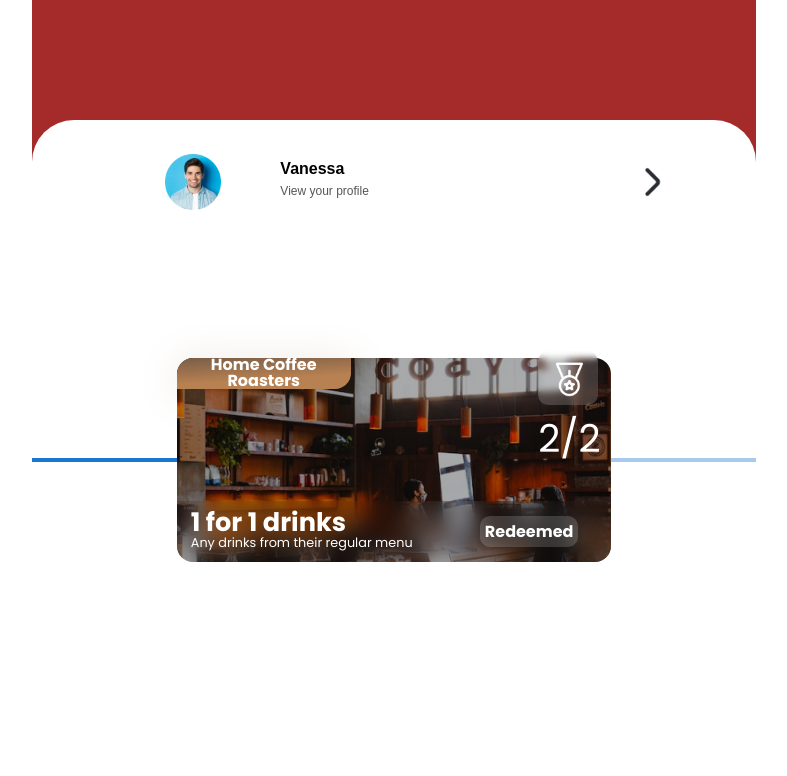
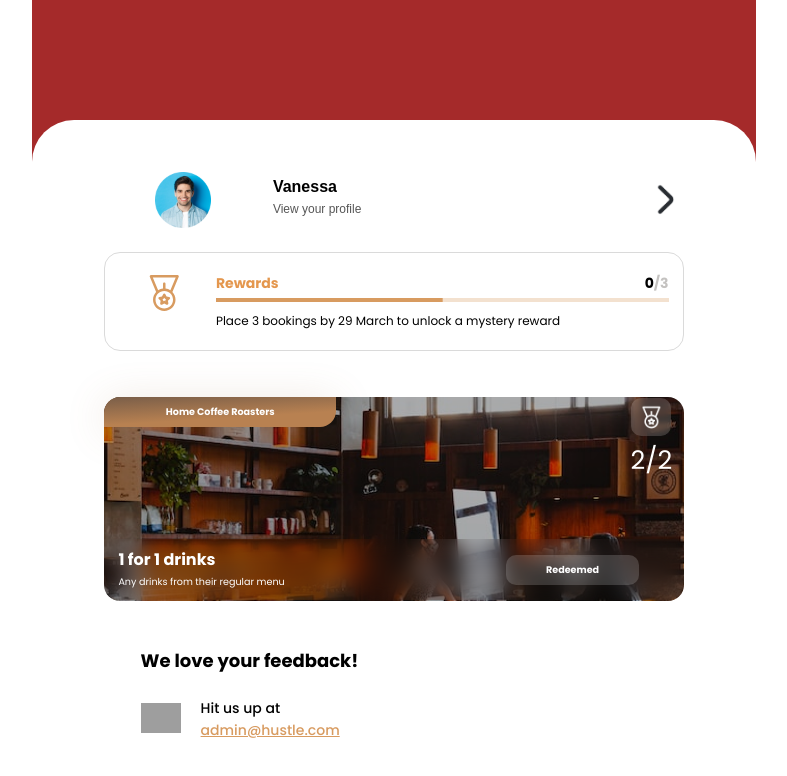
Before and after one commit to hustle-huts/hustlehuts-app, a Next.js app: page /users/profile in a window 1280 px wide. Shown: the top 776 px of the page, without its empty margins (246-1033 px from the left). Built offline with nearby package versions, Linux system fonts and the light colour scheme; grey boxes are pictures that could not be loaded.

Commit message:
Profile page

```diff
--- a/components/cafes/cafe-item.module.css
+++ b/components/cafes/cafe-item.module.css
@@ -10,23 +10,53 @@
 
 @media  (min-width: 510px) {
     .card {
-        height: 30%;
-        width: 60%;
+        height: 35%;
+        width: 80%;
     }
     .title {
+        font-size: 1.75vw !important;
+    }
+
+    .rightHeadingText {
+        font-size: 1.75vw !important;
+    }
+
+    .badge {
+        position: absolute;
+        width: 60px;
+        height: 60px;
+        right: 13px;
+        top: 20px;
+    }
+
+    .topleftHeadingText {
+        font-size: 3vw !important;
+    }
+
+    .bottomleftHeadingText {
+        font-size:1.5vw !important;
+    }
+}
+
+@media  (min-width: 1024px) {
+    .card {
+        height: 30%;
+        width: 80%;
+    }
+    .title {
+        font-size: 0.75vw !important;
+    }
+
+    .rightHeadingText {
+        font-size: 0.75vw !important;
+    }
+
+    .topleftHeadingText {
         font-size: 1.25vw !important;
     }
 
-    .rightHeadingText {
-        font-size: 1.25vw !important;
-    }
-
-    .topleftHeadingText {
-        font-size: 2vw !important;
-    }
-
     .bottomleftHeadingText {
-        font-size:1vw !important;
+        font-size:0.75vw !important;
     }
 }
 
@@ -34,7 +64,6 @@
 .title {
     font-size: 2vw;
     color: white;
-    line-height: 16.5px;
     display: flex;
     align-items: center;
     justify-content: center;
@@ -59,12 +88,12 @@
 
 .badge {
     position: absolute;
-    width: 60px;
+    width: 40px;
     display: flex;
     flex-direction: column;
     align-items: center;
     justify-content: center;
-    height: 60px;
+    height: 40px;
     right: 13px;
     top: 20px;
 }
@@ -73,7 +102,7 @@
     align-items: center;
     color: white;
     padding-top: 5px;
-    font-size: 3vw;
+    font-size: 2vw;
     font-weight: 400;
     justify-content: center;
     text-align: center;
--- /dev/null
+++ b/components/icons/badge-icon.tsx
@@ -0,0 +1,10 @@
+export default function BadgeIcon() {
+    return (
+        <>
+            <svg width="10px" height="10px" viewBox="0 0 28 28" fill="none" >
+            <path d="M8.30095 13.2472C6.95928 14.6588 6.12511 16.5663 6.12511 18.6663C6.12511 23.0063 9.66011 26.5413 14.0001 26.5413C18.3401 26.5413 21.8751 23.0063 21.8751 18.6663C21.8751 16.5663 21.0409 14.6588 19.6993 13.2472L24.1384 2.67134C24.2493 2.40301 24.2201 2.09384 24.0626 1.84884C23.8993 1.60384 23.6251 1.45801 23.3334 1.45801H4.66678C4.37511 1.45801 4.10095 1.60384 3.93761 1.84884C3.77428 2.09384 3.74511 2.40301 3.86178 2.67134L8.30095 13.2472ZM14.0001 24.7913C10.6226 24.7913 7.87511 22.0438 7.87511 18.6663C7.87511 15.2888 10.6226 12.5413 14.0001 12.5413C17.3776 12.5413 20.1251 15.2888 20.1251 18.6663C20.1251 22.0438 17.3776 24.7913 14.0001 24.7913ZM22.0151 3.20801L18.2934 12.0747C17.2667 11.4012 16.0955 10.9795 14.8751 10.8438V7.58301C14.8751 7.09884 14.4843 6.70801 14.0001 6.70801C13.5159 6.70801 13.1251 7.09884 13.1251 7.58301V10.8438C11.8709 10.9838 10.7101 11.4155 9.70678 12.0747L5.98511 3.20801H22.0151Z" fill="#D89B60"/>
+            <path d="M17.3598 16.7473L15.5806 16.4906L14.7815 14.8748C14.6356 14.5773 14.3323 14.3848 13.9998 14.3848C13.6673 14.3848 13.364 14.5714 13.2181 14.8748L12.419 16.4906L10.6398 16.7473C10.3073 16.7939 10.039 17.0273 9.93396 17.3423C9.82896 17.6573 9.91646 18.0073 10.1556 18.2406L11.4448 19.4948L11.1415 21.2681C11.0831 21.5948 11.2173 21.9273 11.4915 22.1256C11.7598 22.3239 12.1215 22.3473 12.4131 22.1898L13.9998 21.3556L15.5923 22.1898C15.7206 22.2598 15.8606 22.2889 16.0006 22.2889C16.1815 22.2889 16.3623 22.2306 16.514 22.1198C16.7823 21.9214 16.9165 21.5948 16.864 21.2623L16.5606 19.4889L17.8498 18.2348C18.089 18.0014 18.1765 17.6573 18.0715 17.3364C17.9665 17.0273 17.6923 16.7998 17.3598 16.7473ZM15.009 18.5673C14.8048 18.7656 14.7115 19.0573 14.7581 19.3431L14.8398 19.8214L14.4081 19.5939C14.2798 19.5298 14.1398 19.4948 13.9998 19.4948C13.8598 19.4948 13.7198 19.5298 13.5915 19.5939L13.1598 19.8214L13.2415 19.3431C13.2881 19.0573 13.1948 18.7714 12.9906 18.5673L12.6406 18.2289L13.119 18.1589C13.4048 18.1181 13.6498 17.9373 13.7781 17.6806L13.9998 17.2431L14.2156 17.6806C14.344 17.9373 14.589 18.1181 14.8748 18.1589L15.3531 18.2289L15.009 18.5673Z" fill="#D89B60"/>
+            </svg>
+        </>
+    )
+}
--- a/components/users/profile-box.module.css
+++ b/components/users/profile-box.module.css
@@ -1,5 +1,5 @@
 .container {
-    padding: 20px 14px;
+    padding: 20px 0px;
     display: flex;
     flex-direction: row;
     align-items: center;
@@ -12,7 +12,6 @@
     height: 84px;
     text-align: center;
     top:20px;
-    position: absolute;
 }
 
 
--- a/components/users/user-reward.module.css
+++ b/components/users/user-reward.module.css
@@ -0,0 +1,56 @@
+.container {
+    padding: 20px 14px;
+    display: flex;
+    flex-direction: column;
+    align-items: center;
+    width: 80%;
+    border: none;
+    margin-top: 10px;
+
+    text-align: center;
+    background-color: white;
+    border-radius: 16px;
+    border: 1px solid #DADADA;
+    justify-content: space-between;
+    height: fit-content;
+    text-align: center;
+    top:120px;
+}
+
+.title {
+    display: flex;
+    flex-direction: row;
+}
+
+.icon {
+    flex: 1;
+    margin-right: 6px;
+    height: 40px;
+}
+
+.reward {
+    display: flex;
+    flex-direction: column;
+    flex: 5;
+}
+
+.bar {
+    color: #D89B60;
+}
+
+.progress {
+    display: flex;
+    flex-direction: row;
+    justify-content: space-between;
+}
+
+.desc {
+    font-size: 12px;
+    font-weight: 400;
+    text-align: left;
+    margin-top: 10px;
+}
+
+.MuiLinearProgress-root {
+    height: 10px;
+  }
--- a/components/users/user-reward.tsx
+++ b/components/users/user-reward.tsx
@@ -0,0 +1,29 @@
+import styles from './user-reward.module.css';
+import BadgeIcon from '../icons/badge-icon';
+import { LinearProgress } from '@mui/material';
+export default function UserReward() {
+
+    return (
+        <div className={styles.container}>
+            <div className={styles.title}>
+                <div className={styles.icon}>
+                <BadgeIcon />
+                </div>
+                <div className={styles.reward}>
+                    <div className={styles.progress}>
+                        <h1 style={{ fontSize:"14px", color:"#E4974E", textAlign:"left" }}>Rewards</h1>
+                        <span style={{display:"flex", flexDirection:"row", flex:" 2"}}>
+                            <h2 style={{ fontSize:"14px", color:"#000000", flex:"1"}}>0</h2>
+                            <h2 style={{ fontSize:"14px", color:"#C4C2C0", flex:"1" }}>/3</h2>
+                        </span>
+
+                    </div>
+                    <div style={{ height: '4px', color:"#D89B60", marginTop:'4px' }}>
+                        <LinearProgress color='inherit' variant='determinate' value={50} />
+                    </div>
+                    <p className={styles.desc}>Place 3 bookings by 29 March to unlock a mystery reward</p>
+                </div>
+            </div>
+        </div>
+        );
+}
--- a/pages/users/profile/index.tsx
+++ b/pages/users/profile/index.tsx
@@ -2,15 +2,35 @@ import Button from '@/components/ui/button';
 import Input from '@/components/ui/input';
 import styles from '../../../styles/Profile.module.css';
 import CafeItem from '@/components/cafes/cafe-item';
+
 import ProfileBox from '@/components/users/profile-box';
 import { LinearProgress } from '@mui/material';
+import UserReward from '@/components/users/user-reward';
+import Image from 'next/image';
+import FeedbackIcon from '../../../public/images/feedback.png'
+import Link from 'next/link';
 export default function ProfilePage() {
     return (
         <div className={styles.container}>
             <div className={styles.profileContainer}>
-                <ProfileBox />
-                <LinearProgress variant="determinate" value={50} />
-                <CafeItem isOpen />
+                <div className={styles.box}>
+                    <ProfileBox />
+                    <UserReward />
+                    <div className={styles.cafeContainer} style={{ display:'flex', justifyContent:'center', height:'40%'}}>
+                        <CafeItem isOpen />
+                    </div>
+                    <div style={{ height:"15%", display:'flex', width:'70%', flexDirection:'column', justifyContent:'center', alignItems:'center'}}>
+                        <p className={styles.feedback}>We love your feedback!</p>
+                        <div className={styles.linkBox}>
+                            <Image style={{ width: '40px', height: '40px', objectFit:"contain" }} alt="" src={FeedbackIcon} height={10} width={10} />
+                            <div className={styles.feedbackText}>
+                                <p className={styles.hit}>Hit us up at</p>
+                                <a className={styles.link}>admin@hustle.com</a>
+                            </div>
+                        </div>
+                    </div>
+
+                </div>
             </div>
         </div>
     );
--- a/styles/Profile.module.css
+++ b/styles/Profile.module.css
@@ -2,6 +2,7 @@
     height: 100%;
     width: 100%;
     display: flex;
+
     background-color: brown;
     flex-direction: column;
     align-content: center;
@@ -10,14 +11,68 @@
 
 .profileContainer {
     height: 85%;
+    padding-top: 10px;
     width: 100%;
     position: absolute;
     bottom: 0px;
+    margin-top: 15%; /* set margin-top to the same value as the height to push it down */
+    display: flex;
+    padding-bottom: 30px;
+    flex-direction: column;
+    align-items: center;
+    background-color: white;
+    border-radius: 42px 42px 0px 0px;
+}
+
+.box {
+    height: 100%;/* set height to 100% to fill the parent container */
+    width: 100%;
     display: flex;
     align-items: center;
     background-color: white;
+    border-radius: 42px 42px 0px 0px;
     flex-direction: column;
     align-content: center;
     justify-content: center;
-    border-radius: 42px 42px 0px 0px;
 }
+
+.feedback {
+    font-style: normal;
+    font-weight: 600;
+    font-size: 18px;
+    line-height: 27px;
+    color: black;
+    margin-bottom: 20px;
+}
+
+.linkBox {
+    display: flex;
+    flex-direction: row;
+    justify-content: flex-start;
+}
+.cafeContainer {
+    display: flex;
+    justify-content: center;
+    align-items: center;
+    margin: 20px 0;
+  }
+
+.feedbackText {
+    display: flex;
+    margin-left: 20px;
+    flex-direction: column;
+    height: 45px;
+}
+
+.hit {
+    font-weight: 500;
+    font-size: 14px;
+    color: black;
+}
+
+.link {
+    font-weight: 500;
+    font-size: 14px;
+    text-decoration: underline;
+    color: #D89B60;
+}
```
Also changed, not shown: components/icons/badge.svg (added), 1 other file (tests, documents, lock files or other folders).
